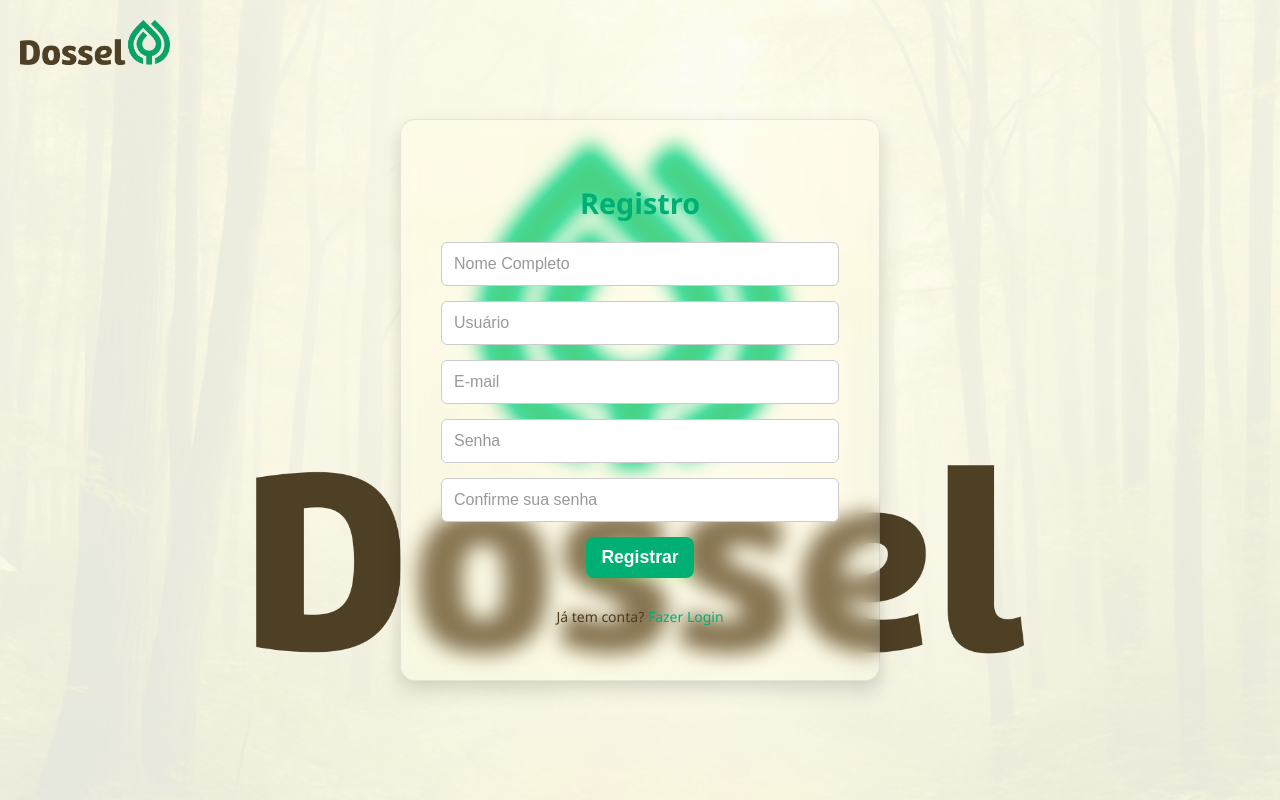
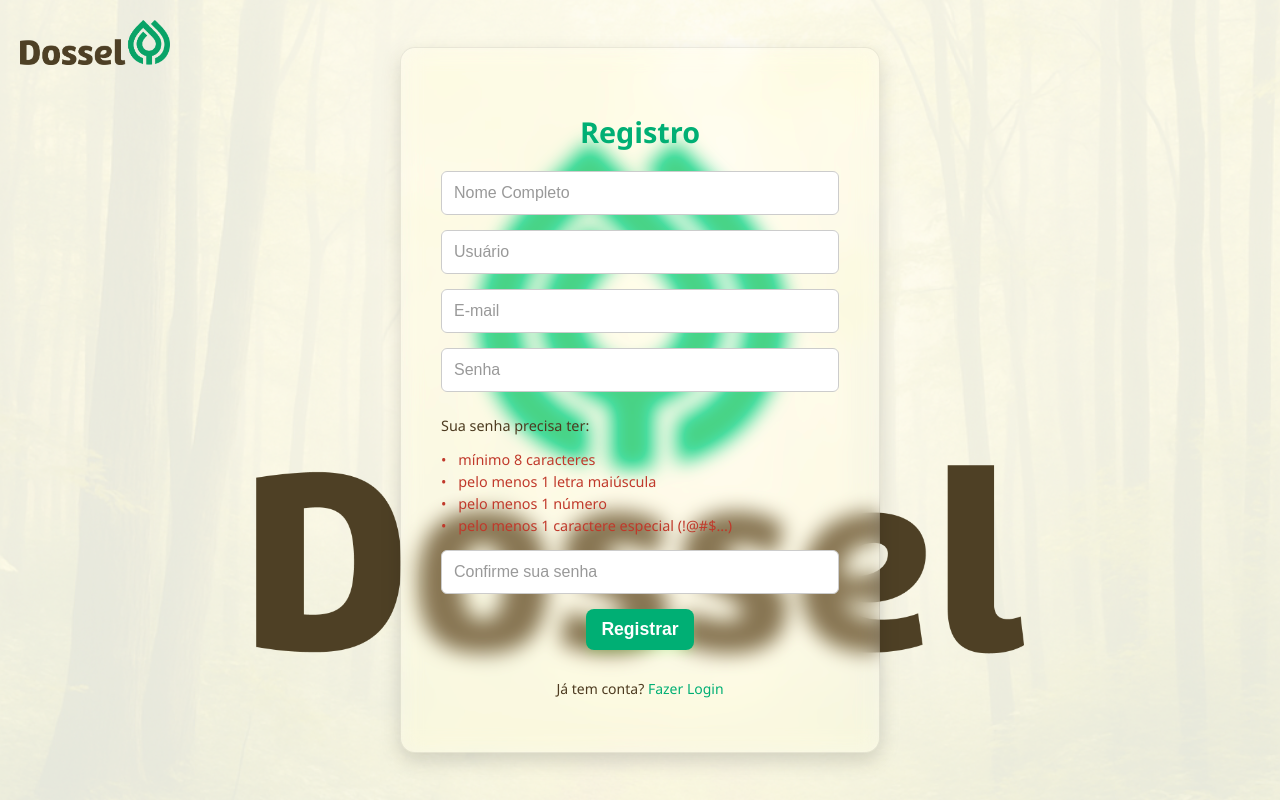
Before and after one commit to DaniloCNoleto/Revisa.AI, a Django app: page /registro/ in a window 1280 px wide. Run offline with Django 5.2, Linux system fonts and the light colour scheme.

Commit message:
Update register.html

```diff
--- a/revisor/templates/revisor/register.html
+++ b/revisor/templates/revisor/register.html
@@ -297,6 +297,26 @@
             animation: shake 0.5s ease-in-out;
         }
 
+        /* CSS inserido aqui */
+        .password-hint{
+            font-size:0.9rem;
+            text-align:left;
+            margin:-5px 0 15px 0;    /* cola no campo ➜ ajusta se quiser */
+        }
+        .password-hint ul{ list-style:none; padding-left:1.2em; }
+        .password-hint li{ position:relative; color:#c0392b; margin:3px 0; transition:.2s; }
+        .password-hint li::before{               /* bolinha indicativa */
+            content:"•"; position:absolute; left:-1.2em;
+        }
+        .password-hint li.valid{
+            color:#00af74; text-decoration:line-through;
+        }
+        @media (prefers-color-scheme:dark){
+            .password-hint li{ color:#e74c3c; }
+            .password-hint li.valid{ color:#00bfa5; }
+        }
+
+
     </style>
 </head>
 <body>
@@ -337,6 +357,17 @@
             <input type="text" name="username" placeholder="Usuário" required>
             <input type="email" name="email" placeholder="E-mail" required>
             <input type="password" name="password" placeholder="Senha" required>
+
+            <div class="password-hint">
+              <p>Sua senha precisa ter:</p>
+              <ul>
+                <li id="len"     class="invalid">mínimo 8 caracteres</li>
+                <li id="upper"   class="invalid">pelo menos 1 letra maiúscula</li>
+                <li id="number"  class="invalid">pelo menos 1 número</li>
+                <li id="special" class="invalid">pelo menos 1 caractere especial (!@#$…)</li>
+              </ul>
+            </div>
+
             <input type="password" name="password_confirm" placeholder="Confirme sua senha" required>
             <button type="submit">Registrar</button>
         </form>
@@ -345,5 +376,24 @@
         </div>
     </div>
 
+    <script>
+    document.addEventListener('DOMContentLoaded', () => {
+      const pwd = document.querySelector('input[name="password"]');
+      const checks = {
+        len:     v => v.length >= 8,
+        upper:   v => /[A-Z]/.test(v),
+        number:  v => /\d/.test(v),
+        special: v => /[!@#$%^&*(),.?":{}|<>]/.test(v)
+      };
+      pwd.addEventListener('input', e => {
+        const val = e.target.value;
+        for (const id in checks){
+          document.getElementById(id)
+                  .classList.toggle('valid', checks[id](val));
+        }
+      });
+    });
+    </script>
+
 </body>
 </html>
```
